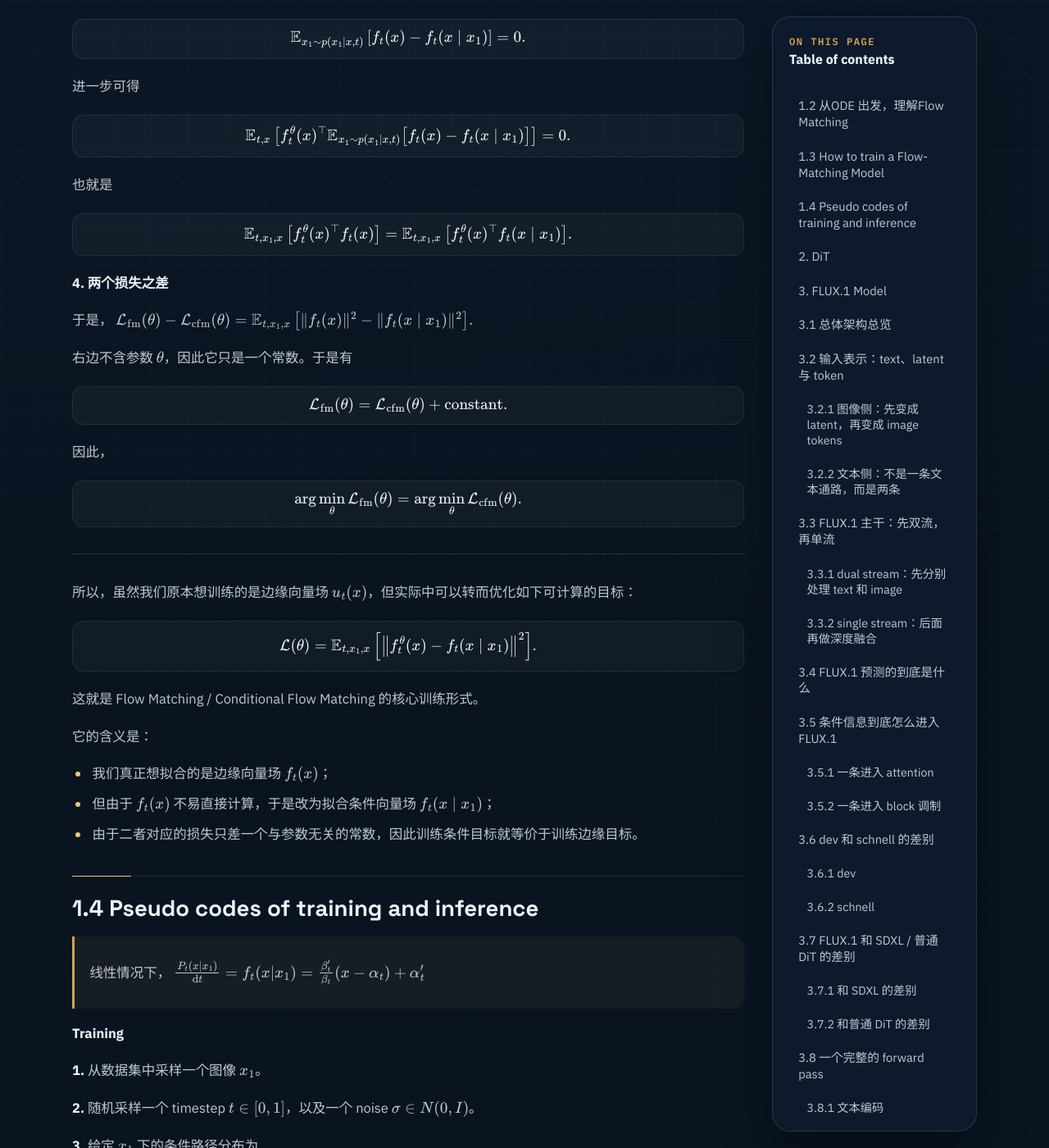
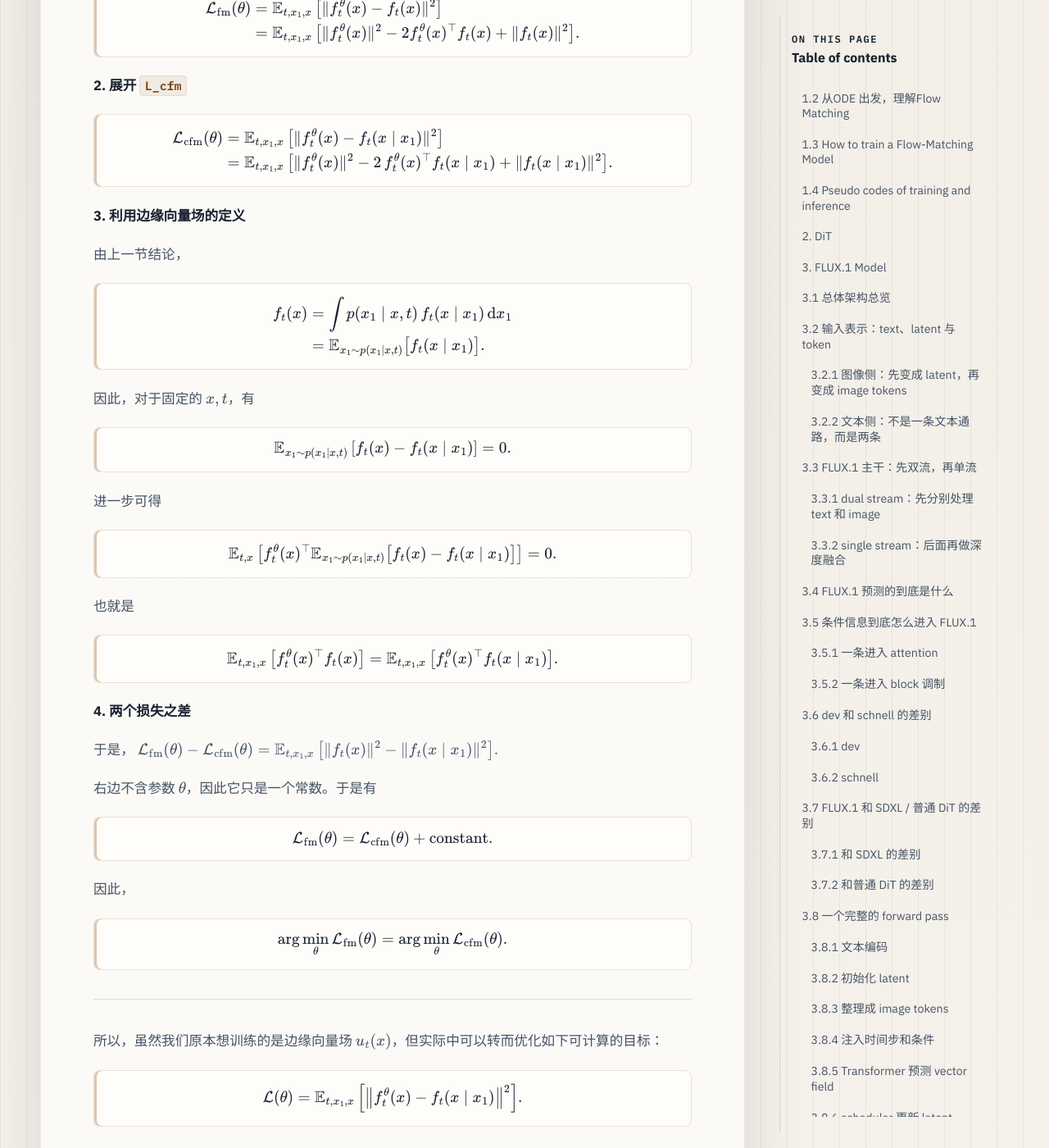
Before and after one commit to wqh011128/wqh011128.github.io, a Jekyll site: the page built from _posts/2026-03-25-FLUX.1.md, in a window 1280 px wide and 1400 px high, scrolled down 5580 px. Shown: the whole window at 82% size. Built offline with Jekyll 4.4.1, drawn with Linux system fonts in a browser that asks for light colours; comment, search, counter and statistics services are not loaded; some of the changed text lies outside the part shown.

Commit message:
fixed css
- fixed

```diff
--- a/_posts/2026-03-25-FLUX.1.md
+++ b/_posts/2026-03-25-FLUX.1.md
@@ -100,11 +100,11 @@ $$
 可以求出条件 vector field：
 
 $$
+\begin{aligned}
 \frac{P_t(x\mid x_1)}{\mathrm{d}t}
-=
-f_t(x\mid x_1)
-=
-\frac{\beta_t^\prime}{\beta_t}(x-\alpha_t) + \alpha_t^\prime
+&= f_t(x\mid x_1) \\
+&= \frac{\beta_t^\prime}{\beta_t}(x-\alpha_t) + \alpha_t^\prime
+\end{aligned}
 $$
 
 边缘分布等于条件分布的期望，先铺垫以下概念：
@@ -168,12 +168,13 @@ $$
 Therefore,
 
 $$
+\begin{aligned}
 f_t(x)
-=
-\int
+&= \int
 f_t(x\mid x_1)\,
 \frac{p_t(x\mid x_1)\,p(x_1)}{p_t(x)}
 \,\mathrm{d}x_1
+\end{aligned}
 $$
 
 ---
@@ -185,13 +186,13 @@ $$
 在上一部分中，我们已经得到边缘向量场的表达式：
 
 $$
+\begin{aligned}
 f_t(x)
-=
-\int f_t(x\mid x_1)\,
+&= \int f_t(x\mid x_1)\,
 \frac{p_t(x\mid x_1)p(x_1)}{p_t(x)}
-\,\mathrm{d}x_1
-=
-\mathbb{E}_{x_1\sim p(x_1\mid x,t)}\bigl[f_t(x\mid x_1)\bigr].
+\,\mathrm{d}x_1 \\
+&= \mathbb{E}_{x_1\sim p(x_1\mid x,t)}\bigl[f_t(x\mid x_1)\bigr].
+\end{aligned}
 $$
 
 这说明，边缘向量场 $f_t(x)$ 本质上是条件向量场 $f_t(x\mid x_1)$ 关于后验分布的条件期望。
@@ -199,12 +200,13 @@ $$
 我们的目标是训练一个**参数化模型 $f_t^\theta(x)$**，使其能够逼近真实的边缘向量场 $f_t(x)$。
 一个自然的训练目标是最小化如下损失：
 $$
+\begin{aligned}
 \mathcal{L}_{\mathrm{fm}}(\theta)
-=
-\mathbb{E}_{t,x_1,x}
+&= \mathbb{E}_{t,x_1,x}
 \left[
 \left\|f_t^\theta(x)-f_t(x)\right\|^2
 \right].
+\end{aligned}
 $$
 
 但是这个目标通常是 **intractable** 的，因为 $f_t(x)$ 本身往往无法直接计算。
@@ -213,12 +215,13 @@ $$
 
 为了解决上述问题，考虑定义条件 Flow Matching 损失：
 $$
+\begin{aligned}
 \mathcal{L}_{\mathrm{cfm}}(\theta)
-=
-\mathbb{E}_{t,x_1,x}
+&= \mathbb{E}_{t,x_1,x}
 \left[
 \left\|f_t^\theta(x)-f_t(x\mid x_1)\right\|^2
 \right].
+\end{aligned}
 $$
 
 下面说明两个损失函数 `L_fm` 和 `L_cfm` 仅相差一个与参数 `theta` 无关的常数，因此二者具有相同的最优解。
@@ -268,11 +271,11 @@ $$
 由上一节结论，
 
 $$
+\begin{aligned}
 f_t(x)
-=
-\int p(x_1\mid x,t)\,f_t(x\mid x_1)\,\mathrm{d}x_1
-=
-\mathbb{E}_{x_1\sim p(x_1\mid x,t)}\bigl[f_t(x\mid x_1)\bigr].
+&= \int p(x_1\mid x,t)\,f_t(x\mid x_1)\,\mathrm{d}x_1 \\
+&= \mathbb{E}_{x_1\sim p(x_1\mid x,t)}\bigl[f_t(x\mid x_1)\bigr].
+\end{aligned}
 $$
 
 因此，对于固定的 $x,t$，有
@@ -300,43 +303,47 @@ $$
 也就是
 
 $$
+\begin{aligned}
 \mathbb{E}_{t,x_1,x}
 \left[
 f_t^\theta(x)^\top f_t(x)
 \right]
-=
-\mathbb{E}_{t,x_1,x}
+&= \mathbb{E}_{t,x_1,x}
 \left[
 f_t^\theta(x)^\top f_t(x\mid x_1)
 \right].
+\end{aligned}
 $$
 
 **4. 两个损失之差**
 
 于是，
 $$
+\begin{aligned}
 \mathcal{L}_{\mathrm{fm}}(\theta)-\mathcal{L}_{\mathrm{cfm}}(\theta)
-=
-\mathbb{E}_{t,x_1,x}
+&= \mathbb{E}_{t,x_1,x}
 \left[
 \|f_t(x)\|^2-\|f_t(x\mid x_1)\|^2
 \right].
+\end{aligned}
 $$
 
 右边不含参数 $\theta$，因此它只是一个常数。于是有
 
 $$
+\begin{aligned}
 \mathcal{L}_{\mathrm{fm}}(\theta)
-=
-\mathcal{L}_{\mathrm{cfm}}(\theta)+\text{constant}.
+&= \mathcal{L}_{\mathrm{cfm}}(\theta)+\text{constant}.
+\end{aligned}
 $$
 
 因此，
 
 $$
+\begin{aligned}
 \arg\min_\theta \mathcal{L}_{\mathrm{fm}}(\theta)
-=
-\arg\min_\theta \mathcal{L}_{\mathrm{cfm}}(\theta).
+&= \arg\min_\theta \mathcal{L}_{\mathrm{cfm}}(\theta).
+\end{aligned}
 $$
 
 ---
@@ -344,12 +351,13 @@ $$
 所以，虽然我们原本想训练的是边缘向量场 $u_t(x)$，但实际中可以转而优化如下可计算的目标：
 
 $$
+\begin{aligned}
 \mathcal{L}(\theta)
-=
-\mathbb{E}_{t,x_1,x}
+&= \mathbb{E}_{t,x_1,x}
 \left[
 \left\|f_t^\theta(x)-f_t(x\mid x_1)\right\|^2
 \right].
+\end{aligned}
 $$
 
 这就是 Flow Matching / Conditional Flow Matching 的核心训练形式。
--- a/style.css
+++ b/style.css
@@ -61,6 +61,25 @@ body.archive-page {
     radial-gradient(circle at top right, rgba(63, 125, 201, 0.18), transparent 24%),
     radial-gradient(circle at top left, rgba(212, 164, 78, 0.12), transparent 18%),
     linear-gradient(180deg, #07111d 0%, #0a1522 52%, #09111b 100%);
+}
+
+body.post-page {
+  --post-paper: #fbfaf7;
+  --post-paper-soft: #f3f0e8;
+  --post-ink: #182230;
+  --post-ink-soft: #475366;
+  --post-ink-faint: #738094;
+  --post-rule: rgba(24, 34, 48, 0.14);
+  --post-rule-strong: rgba(24, 34, 48, 0.22);
+  --post-accent: #9a5f24;
+  --post-accent-soft: rgba(154, 95, 36, 0.1);
+  --post-code-bg: #101722;
+  --post-inline-code: #f0ebe2;
+  background:
+    linear-gradient(90deg, rgba(7, 17, 29, 0.06) 1px, transparent 1px),
+    linear-gradient(180deg, #ece7dd 0%, #f7f4ee 36%, #ede7dc 100%);
+  background-size: 32px 32px, auto;
+  color: var(--post-ink);
 }
 
 a {
@@ -1185,19 +1204,23 @@ main {
 }
 
 .post-shell {
-  width: min(1240px, calc(100vw - 48px));
+  width: min(1320px, calc(100vw - 44px));
 }
 
 .post-header {
-  margin-bottom: 32px;
-  padding-bottom: 24px;
-  border-bottom: 1px solid var(--line);
+  max-width: 900px;
+  margin: 0 auto 28px;
+  padding: 34px 0 24px;
+  border-bottom: 1px solid var(--post-rule);
 }
 
 .post-meta {
   margin: 0;
-  color: var(--text-faint);
-  font-size: 0.95rem;
+  color: var(--post-ink-faint);
+  font-family: "IBM Plex Mono", ui-monospace, monospace;
+  font-size: 0.82rem;
+  letter-spacing: 0.04em;
+  text-transform: uppercase;
 }
 
 .post-divider {
@@ -1206,7 +1229,11 @@ main {
 
 .post-header h1 {
   margin-top: 12px;
-  font-size: clamp(2rem, 4vw, 3.3rem);
+  max-width: 840px;
+  color: var(--post-ink);
+  font-size: clamp(2.15rem, 5vw, 4.1rem);
+  letter-spacing: 0;
+  line-height: 0.98;
 }
 
 .post-stats {
@@ -1222,16 +1249,16 @@ main {
   gap: 0.65rem;
   min-height: 42px;
   padding: 0 0.95rem;
-  border: 1px solid var(--line);
+  border: 1px solid var(--post-rule);
   border-radius: 999px;
-  background: var(--surface-muted);
+  background: rgba(255, 255, 255, 0.48);
   font-size: 0.92rem;
-  color: var(--text-soft);
+  color: var(--post-ink-soft);
 }
 
 .post-stat-label,
 .post-outline-kicker {
-  color: var(--accent);
+  color: var(--post-accent);
   font-size: 0.76rem;
   font-weight: 800;
   letter-spacing: 0.12em;
@@ -1240,8 +1267,8 @@ main {
 
 .post-layout {
   display: grid;
-  grid-template-columns: minmax(0, 820px) minmax(220px, 250px);
-  gap: 34px;
+  grid-template-columns: minmax(0, 860px) minmax(230px, 280px);
+  gap: 42px;
   justify-content: center;
   align-items: start;
 }
@@ -1257,11 +1284,10 @@ main {
   display: flex;
   flex-direction: column;
   max-height: inherit;
-  padding: 20px;
-  border: 1px solid var(--line);
-  border-radius: 22px;
-  background: var(--surface-strong);
-  box-shadow: var(--shadow);
+  padding: 18px 14px;
+  border-left: 1px solid var(--post-rule);
+  background: transparent;
+  box-shadow: none;
   overflow: hidden;
 }
 
@@ -1272,6 +1298,7 @@ main {
 .post-outline-head strong,
 .post-outline-head p {
   margin: 0;
+  color: var(--post-ink);
 }
 
 .post-outline-nav {
@@ -1287,18 +1314,20 @@ main {
 
 .toc-link {
   display: block;
-  padding: 0.5rem 0.7rem;
-  border-radius: 12px;
-  color: var(--text-soft);
-  font-size: 0.92rem;
-  line-height: 1.35;
+  padding: 0.42rem 0.65rem;
+  border-left: 2px solid transparent;
+  border-radius: 0 8px 8px 0;
+  color: var(--post-ink-soft);
+  font-size: 0.88rem;
+  line-height: 1.32;
   transition: background-color 0.2s ease, color 0.2s ease, transform 0.2s ease;
 }
 
 .toc-link:hover,
 .toc-link.active {
-  background: var(--accent-soft);
-  color: var(--accent-strong);
+  border-left-color: var(--post-accent);
+  background: var(--post-accent-soft);
+  color: var(--post-accent);
 }
 
 .toc-h3 {
@@ -1312,9 +1341,36 @@ main {
 }
 
 .post-content {
-  font-size: 1.03rem;
-  line-height: 1.8;
+  position: relative;
   min-width: 0;
+  padding: clamp(28px, 5vw, 64px);
+  border: 1px solid rgba(24, 34, 48, 0.08);
+  border-radius: 10px;
+  background: var(--post-paper);
+  box-shadow: 0 24px 70px rgba(42, 34, 22, 0.13);
+  color: var(--post-ink);
+  font-family: "IBM Plex Sans", system-ui, sans-serif;
+  font-size: 1.04rem;
+  line-height: 1.86;
+}
+
+.post-content::before {
+  content: "";
+  position: absolute;
+  inset: 0;
+  z-index: 0;
+  border-radius: inherit;
+  background:
+    linear-gradient(90deg, rgba(154, 95, 36, 0.045) 1px, transparent 1px),
+    linear-gradient(180deg, rgba(154, 95, 36, 0.035) 1px, transparent 1px);
+  background-size: 28px 28px;
+  pointer-events: none;
+  mask-image: linear-gradient(180deg, rgba(0, 0, 0, 0.16), transparent 34%);
+}
+
+.post-content > * {
+  position: relative;
+  z-index: 1;
 }
 
 .post-content > h1:first-child {
@@ -1324,16 +1380,19 @@ main {
 .post-content h2,
 .post-content h3,
 .post-content h4 {
-  margin: 2.2rem 0 0.8rem;
+  color: var(--post-ink);
+  letter-spacing: 0;
+  margin: 2.5rem 0 0.85rem;
   line-height: 1.25;
   scroll-margin-top: 24px;
 }
 
 .post-content h2 {
   position: relative;
-  padding-top: 1.4rem;
-  border-top: 1px solid var(--line-soft);
-  font-size: 1.72rem;
+  padding: 1.15rem 0 0.55rem;
+  border-top: 1px solid var(--post-rule-strong);
+  border-bottom: 1px solid rgba(24, 34, 48, 0.08);
+  font-size: 1.68rem;
 }
 
 .post-content h2::before {
@@ -1341,18 +1400,20 @@ main {
   position: absolute;
   top: -1px;
   left: 0;
-  width: 72px;
-  height: 1px;
-  background: var(--accent-strong);
+  width: 92px;
+  height: 2px;
+  background: var(--post-accent);
 }
 
 .post-content h3 {
-  font-size: 1.34rem;
+  padding-left: 0.8rem;
+  border-left: 3px solid var(--post-accent);
+  font-size: 1.28rem;
 }
 
 .post-content h4 {
-  color: var(--text-soft);
-  font-size: 1.12rem;
+  color: var(--post-ink-soft);
+  font-size: 1.06rem;
 }
 
 .post-content p,
@@ -1364,11 +1425,11 @@ main {
 }
 
 .post-content p {
-  color: var(--text-soft);
+  color: var(--post-ink-soft);
 }
 
 .post-content strong {
-  color: var(--text);
+  color: var(--post-ink);
   font-weight: 700;
 }
 
@@ -1380,11 +1441,11 @@ main {
 .post-content li {
   margin: 0.45rem 0;
   padding-left: 0.18rem;
-  color: var(--text-soft);
+  color: var(--post-ink-soft);
 }
 
 .post-content li::marker {
-  color: var(--accent-strong);
+  color: var(--post-accent);
 }
 
 .post-content a {
@@ -1398,10 +1459,11 @@ main {
   width: auto;
   max-width: 100%;
   height: auto;
-  margin: 1.4rem auto;
-  border: 1px solid var(--line-soft);
-  border-radius: 16px;
-  box-shadow: var(--shadow);
+  max-width: min(100%, 760px);
+  margin: 1.65rem auto;
+  border: 1px solid var(--post-rule);
+  border-radius: 8px;
+  box-shadow: 0 18px 46px rgba(24, 34, 48, 0.16);
 }
 
 .post-content code,
@@ -1412,21 +1474,23 @@ main {
 }
 
 .post-content code {
-  padding: 0.1rem 0.35rem;
-  background: rgba(255, 255, 255, 0.08);
+  padding: 0.12rem 0.34rem;
+  border: 1px solid rgba(154, 95, 36, 0.12);
+  background: var(--post-inline-code);
   border-radius: 4px;
-  font-size: 0.92em;
+  color: #7d4218;
+  font-size: 0.9em;
 }
 
 .post-content pre {
   overflow-x: auto;
-  padding: 1.05rem 1.15rem;
-  background: #08111b;
+  padding: 1.1rem 1.2rem;
+  background: var(--post-code-bg);
   color: #eef3f9;
-  border-radius: 14px;
+  border-radius: 8px;
   border: 1px solid rgba(255, 255, 255, 0.06);
-  line-height: 1.65;
-  box-shadow: inset 0 1px 0 rgba(255, 255, 255, 0.04);
+  line-height: 1.68;
+  box-shadow: 0 14px 34px rgba(16, 23, 34, 0.18);
 }
 
 .post-content pre code {
@@ -1439,53 +1503,55 @@ main {
   overflow-x: auto;
   overflow-y: hidden;
   max-width: 100%;
-  margin: 1.1rem 0;
+  margin: 1.2rem 0;
 }
 
 .post-content mjx-container[display="true"] {
-  padding: 0.8rem 0.95rem;
-  border: 1px solid var(--line-soft);
-  border-radius: 14px;
-  background: rgba(255, 255, 255, 0.035);
+  padding: 1rem 1.1rem;
+  border: 1px solid rgba(154, 95, 36, 0.18);
+  border-radius: 8px;
+  background: #fffdfa;
+  box-shadow: inset 3px 0 0 rgba(154, 95, 36, 0.34);
 }
 
 .post-content blockquote {
-  padding: 0.75rem 1rem 0.75rem 1.15rem;
-  border-left: 3px solid var(--accent);
-  border-radius: 0 14px 14px 0;
-  background: rgba(212, 164, 78, 0.07);
-  color: var(--text-soft);
+  padding: 0.8rem 1rem 0.8rem 1.2rem;
+  border-left: 3px solid var(--post-accent);
+  border-radius: 0 8px 8px 0;
+  background: var(--post-accent-soft);
+  color: var(--post-ink-soft);
 }
 
 .post-content table {
   display: block;
   width: 100%;
-  margin: 1.35rem 0;
+  margin: 1.45rem 0;
   overflow-x: auto;
   border-collapse: collapse;
-  border: 1px solid var(--line);
-  border-radius: 14px;
+  border: 1px solid var(--post-rule);
+  border-radius: 8px;
+  background: #fffdf9;
 }
 
 .post-content th,
 .post-content td {
   min-width: 132px;
   padding: 0.72rem 0.85rem;
-  border-bottom: 1px solid var(--line-soft);
+  border-bottom: 1px solid rgba(24, 34, 48, 0.09);
   text-align: left;
   vertical-align: top;
 }
 
 .post-content th {
-  background: rgba(212, 164, 78, 0.1);
-  color: var(--text);
+  background: #eee6da;
+  color: var(--post-ink);
   font-size: 0.86rem;
   letter-spacing: 0.04em;
   text-transform: uppercase;
 }
 
 .post-content td {
-  color: var(--text-soft);
+  color: var(--post-ink-soft);
 }
 
 .post-content tr:last-child td {
@@ -1494,8 +1560,8 @@ main {
 
 .post-content hr {
   border: 0;
-  border-top: 1px solid var(--line);
-  margin: 2rem 0;
+  border-top: 1px solid var(--post-rule);
+  margin: 2.2rem 0;
 }
 
 .post-pagination {
@@ -1597,6 +1663,10 @@ main {
 }
 
 @media (max-width: 760px) {
+  body.post-page {
+    background-size: 24px 24px, auto;
+  }
+
   main,
   .archive-shell,
   .post-shell {
@@ -1665,6 +1735,36 @@ main {
 
   .post-stats {
     gap: 10px;
+  }
+
+  .post-header {
+    margin-bottom: 18px;
+    padding-top: 22px;
+  }
+
+  .post-content {
+    padding: 22px 16px;
+    border-radius: 8px;
+    font-size: 0.98rem;
+    line-height: 1.78;
+  }
+
+  .post-content h2 {
+    font-size: 1.38rem;
+  }
+
+  .post-content h3 {
+    font-size: 1.14rem;
+  }
+
+  .post-content mjx-container[display="true"] {
+    padding: 0.8rem 0.7rem;
+  }
+
+  .post-content th,
+  .post-content td {
+    min-width: 108px;
+    padding: 0.64rem 0.7rem;
   }
 
   .post-stat {
```
Also changed, not shown: _posts/2026-04-23-RL.md (+6 -4 lines), _posts/2026-05-08-DeepSeekV4.md (+23 -23 lines).
